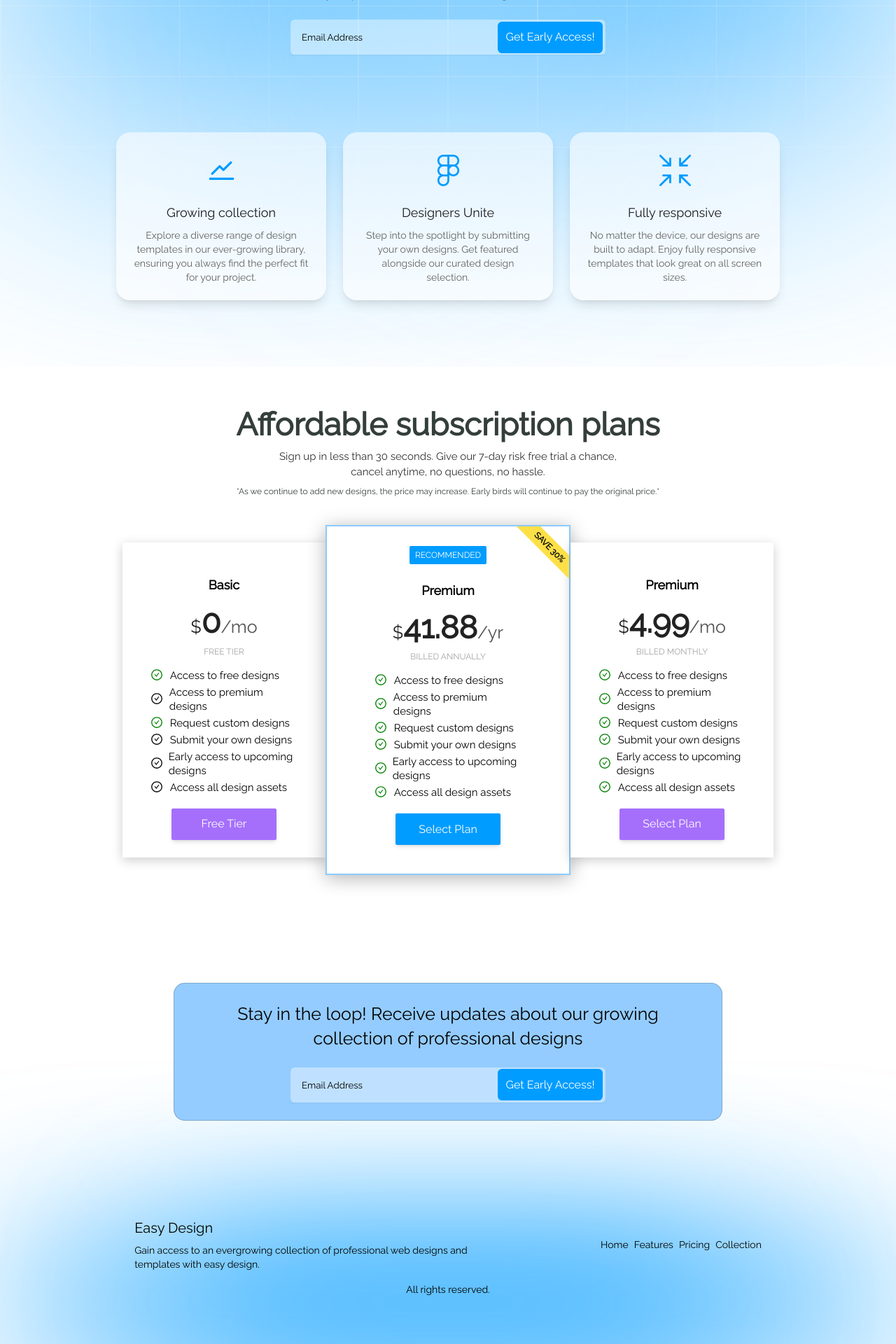
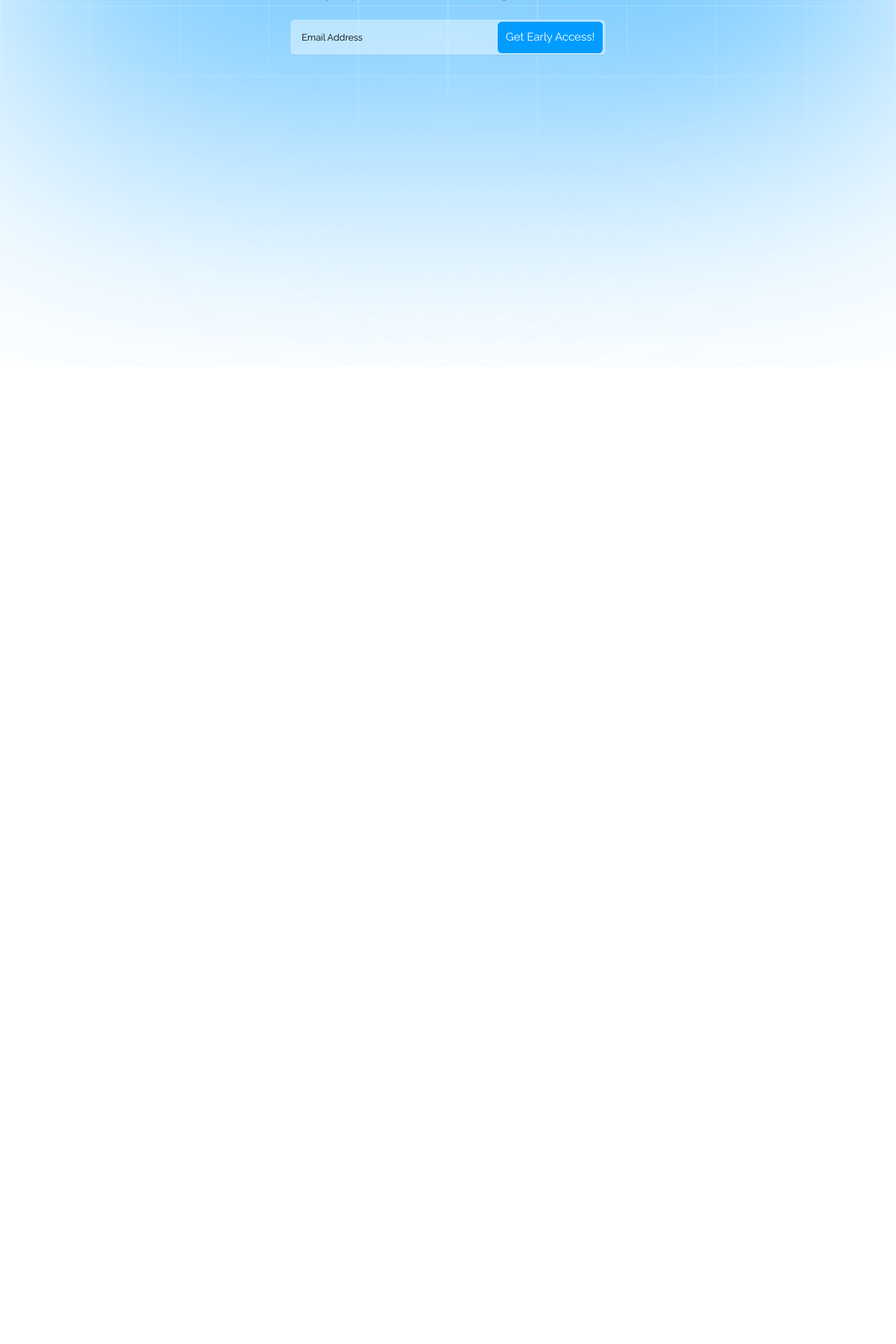
Before and after one commit to strmzi-git/easydesign, a Next.js app: page / in a window 1280 px wide. Shown: the part 396-2316 px from the top of the page at 70% size. After the commit the page ends 920 px from the top, so only its background shows below. Built offline with nearby package versions, Linux system fonts and the light colour scheme; no server answers.

Commit message:
Only header

```diff
--- a/app/page.tsx
+++ b/app/page.tsx
@@ -61,11 +61,11 @@ export default function Home() {
       <ToasterProvider />
       <Header />
       <MainPage />
-      <FeaturesPage />
+      {/* <FeaturesPage />
       <PricingPage />
-      <CallToAction />
+      <CallToAction /> */}
       {/* <FAQ /> */}
-      <Footer />
+      {/* <Footer /> */}
     </div>
   );
 }
```
